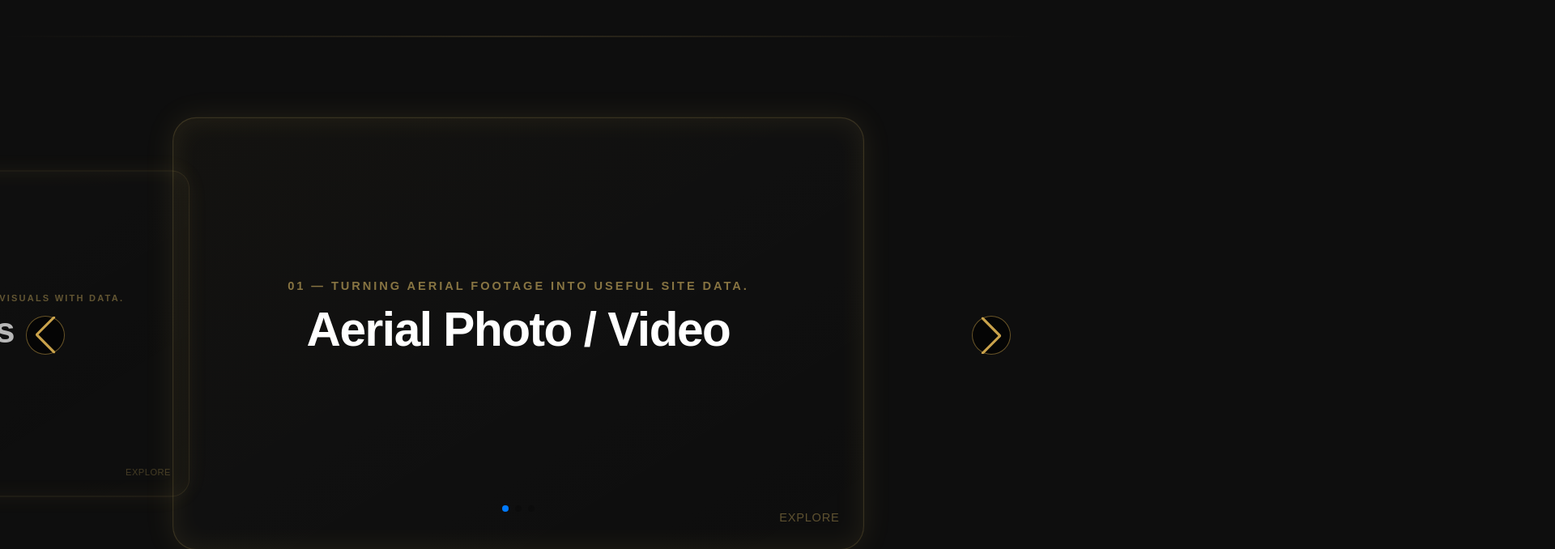
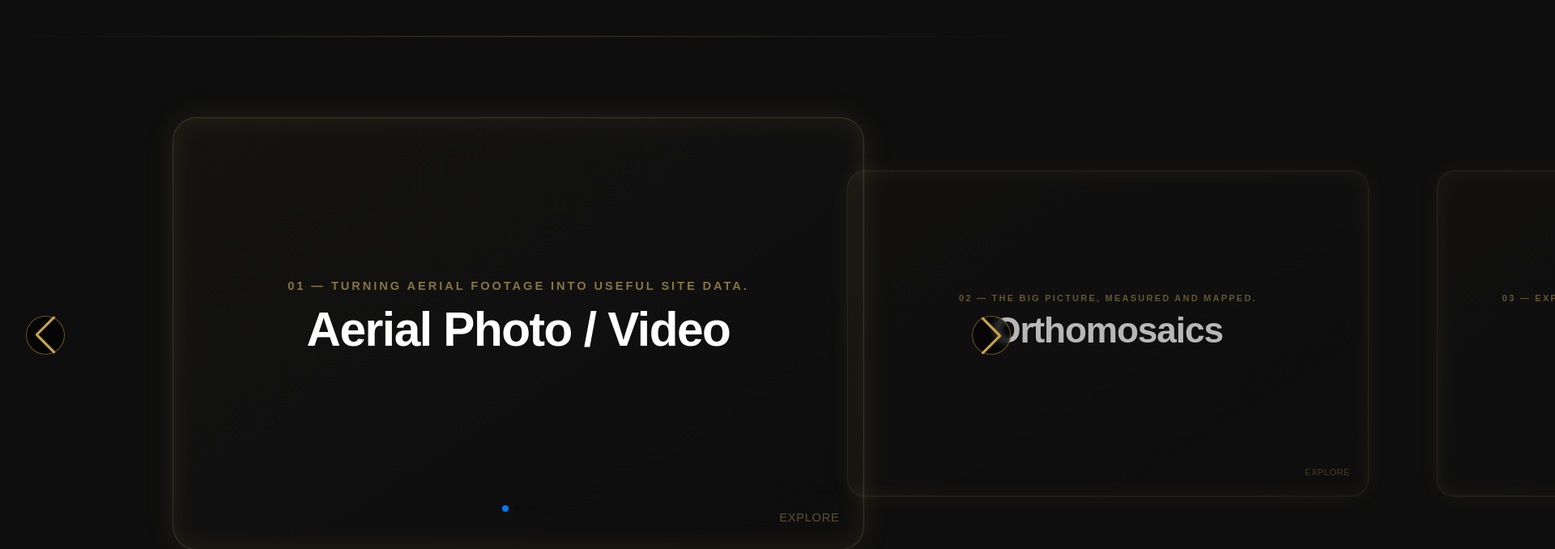
Before and after one commit to Eragon2324/Drone-Site-Final, a React (Vite) app: page / in a window 1280 px wide. Shown: the part 620-1298 px from the top of the page at 81% size, 1920 px wide, since content can reach past the window. Built offline with nearby package versions, Linux system fonts and the light colour scheme.

Commit message:
Use exact working carousel configuration from aerial carousel

```diff
--- a/src/components/ServiceSlider.tsx
+++ b/src/components/ServiceSlider.tsx
@@ -57,18 +57,14 @@ export default function ServiceSlider() {
                 `}</style>
                 <Swiper
                   modules={[Navigation, Pagination, Keyboard]}
-                  slidesPerView={'auto'}
+                  slidesPerView="auto"
                   centeredSlides={true}
                   loop={true}
-                  loopAdditionalSlides={3}
-                  loopedSlides={content.services.length}
-                  watchSlidesProgress={true}
-                  observer={true}
-                  observeParents={true}
                   spaceBetween={28}
                   speed={700}
-                  resistanceRatio={0.85}
-                  reverseDirection={true}
+                  grabCursor={true}
+                  roundLengths={true}
+                  initialSlide={0}
                   keyboard={{ enabled: true, onlyInViewport: true }}
                   navigation={true}
                   pagination={{ clickable: true }}
```
